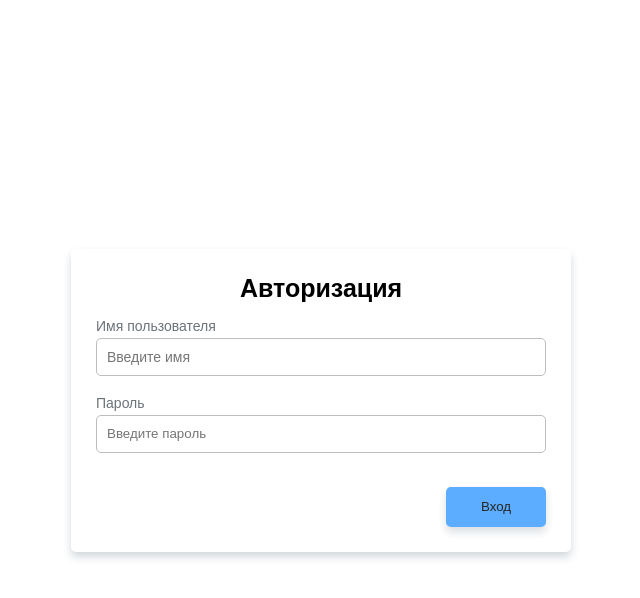
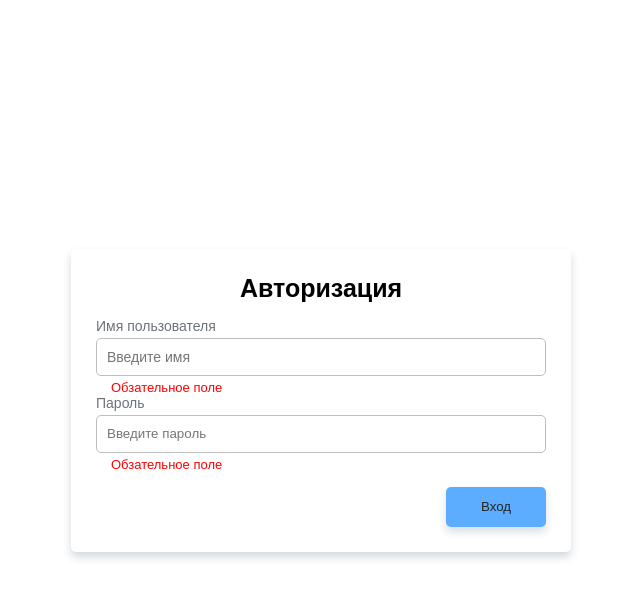
Before and after one commit to EvgeniiLu/advengineering-test-task, a Vue app: page /login in a window 1280 px wide. Both pictures are taken after a click on the button "Вход". Shown: the top 598 px of the page, without its empty margins (319-959 px from the left). Built offline with nearby package versions, Linux system fonts and the light colour scheme; no server answers; what mdi-vue would draw is missing.

Commit message:
add validation

```diff
--- a/db.json
+++ b/db.json
@@ -30,13 +30,13 @@
       "user": "admin",
       "password": "123456789",
       "name": "Иван Иванов",
-      "role":"ADMIN"
+      "role": "ADMIN"
     },
     {
       "user": "user",
       "password": "123456789",
       "name": "Петр Петров",
-      "role":"USER"
+      "role": "USER"
     }
   ]
 }
--- a/package.json
+++ b/package.json
@@ -4,15 +4,17 @@
   "private": true,
   "scripts": {
     "dev": "vite",
+    "db:serve": "node server.js",
     "build": "run-p type-check \"build-only {@}\" --",
     "preview": "vite preview",
     "build-only": "vite build",
     "type-check": "vue-tsc --noEmit -p tsconfig.app.json --composite false",
     "lint": "eslint . --ext .vue,.js,.jsx,.cjs,.mjs,.ts,.tsx,.cts,.mts --fix --ignore-path .gitignore",
-    "format": "prettier --write src/",
-    "db:serve": "node server.js"
+    "format": "prettier --write src/"
   },
   "dependencies": {
+    "@vuelidate/core": "^2.0.3",
+    "@vuelidate/validators": "^2.0.4",
     "axios": "^1.2.0-alpha.1",
     "json-server": "^0.17.4",
     "mdi-vue": "^3.0.13",
--- a/src/components/ui/TextFieldComponent.vue
+++ b/src/components/ui/TextFieldComponent.vue
@@ -23,7 +23,7 @@
           name="fade"
           mode="out-in"
         >
-          <span v-if="errorMessage">{{errorMessage}}</span>
+          <span v-if="message">{{message}}</span>
         </transition>
       </div>
   </div>
@@ -31,7 +31,7 @@
 
 <script setup lang="ts">
   import uniqid from 'uniqid';
-  import {ref, watch, defineProps, defineEmits} from "vue";
+  import {defineProps, defineEmits, computed} from "vue";
 
   const emits = defineEmits(['update:modelValue', 'input', 'blur'])
 
@@ -42,11 +42,18 @@
     },
     placeholder: String,
     label: String,
-    errorMessage: String,
+    errorMessage: {
+      type: Array,
+      default: () => []
+    },
     modelValue: String,
   })
 
   const inputId = uniqid()
+
+  const message = computed(() => {
+    return props.errorMessage.length ? props.errorMessage[0].$message : ''
+  })
 
   const setModelValue = (e) => {
     emits('update:modelValue', e)
--- /dev/null
+++ b/src/validation/index.ts
@@ -0,0 +1,12 @@
+import {_required, _minLength, _maxLength} from './messages'
+
+export const loginRules = {
+  username: {required: _required()},
+  password: {required: _required(), minLength: _minLength(8)}
+}
+
+export const eventRules = {
+  name: {required: _required()},
+  address: {required: _required()},
+  comment: {maxLength: _maxLength(100)}
+}
--- /dev/null
+++ b/src/validation/messages.ts
@@ -0,0 +1,18 @@
+import {
+  required,
+  minLength,
+  maxLength,
+  helpers
+} from "@vuelidate/validators";
+
+export function _required() {
+  return helpers.withMessage('Обзательное поле', required)
+}
+
+export function _minLength(params) {
+  return helpers.withMessage(({$params}) => `Не меньше ${$params.min} символов`, minLength(params))
+}
+
+export function _maxLength(params) {
+  return helpers.withMessage(({$params}) => `Не более ${$params.max} символов`, maxLength(params))
+}
--- a/src/views/AddEvent.vue
+++ b/src/views/AddEvent.vue
@@ -12,26 +12,32 @@
 
         <div class="event_content">
           <text-field-component
-            v-model="state.event.name"
+            v-model="event.name"
             label="Имя пользователя"
             placeholder="Введите имя"
+            @input="v$.name.$touch()"
+            :error-message="v$.name.$errors"
           />
           <text-field-component
-            v-model="state.event.address"
+            v-model="event.address"
             label="Адрес"
             placeholder="Введите адрес"
+            @input="v$.address.$touch()"
+            :error-message="v$.address.$errors"
           />
           <text-field-component
-            v-model="state.event.comment"
+            v-model="event.comment"
             label="Комментарий"
             placeholder="Введите комментарий"
+            @input="v$.comment.$touch()"
+            :error-message="v$.comment.$errors"
           />
         </div>
 
         <div class="event_actions">
           <button-component
             elevation
-            :loading="state.loading"
+            :loading="loading"
             @click="addEvent"
           >
             Добавить заказ
@@ -44,47 +50,52 @@
 
 <script setup lang="ts">
   import {useEventsStore} from "@/stores/events"
-  import {onActivated, reactive} from "vue";
+  import {ref} from "vue";
+  import {useVuelidate} from '@vuelidate/core'
+  import {eventRules} from "@/validation"
 
   const eventsStore = useEventsStore()
 
-  const state = reactive({
-    event: {
+  const event = ref({
       name: '',
       address: '',
       date: '',
       status: '',
       comment: ''
-    },
-    loading: false
   })
+  const loading = ref(false)
+
+  const v$ = useVuelidate(eventRules, event.value)
 
   const addEvent = async () => {
+    const result = await v$.value.$validate()
+    if (!result) return
+
     try {
-      state.loading = true
+      loading.value = true
       setProperties()
-      const data = await eventsStore.addEvent(state.event)
+      const data = await eventsStore.addEvent(event.value)
       resetEventState()
     } catch (e) {
       console.log(e)
     } finally {
-      state.loading = false
+      loading.value = false
     }
   }
 
   const setProperties = () => {
-    state.event.status = 'Новый'
-    state.event.date = formatDate().replace(' г.', '')
+    event.value.status = 'Новый'
+    event.value.date = formatDate()
   }
 
   const formatDate = () => {
     const date = new Date()
-    const options = { day: '2-digit', month: 'long', year: 'numeric' }
-    return date.toLocaleDateString('ru-RU', options)
+    const str = date.toLocaleDateString('ru-RU', {day: '2-digit', month: 'long', year: 'numeric'})
+    return str.replace(' г.', '')
   }
 
   const resetEventState = () => {
-    state.event = {
+    event.value = {
       name: '',
       address: '',
       date: '',
--- a/src/views/Login.vue
+++ b/src/views/Login.vue
@@ -17,12 +17,16 @@
           v-model="form.username"
           label="Имя пользователя"
           placeholder="Введите имя"
+          @input="v$.username.$touch()"
+          :error-message="v$.username.$errors"
         />
         <text-field-component
           v-model="form.password"
           label="Пароль"
           placeholder="Введите пароль"
           type="password"
+          @input="v$.password.$touch()"
+          :error-message="v$.password.$errors"
         />
       </div>
 
@@ -40,23 +44,30 @@
 </template>
 
 <script setup lang="ts">
-  import {reactive, ref} from 'vue'
+  import {ref} from 'vue'
   import {useRouter} from 'vue-router'
-  import {useUserStore} from "@/stores/user";
+  import {useUserStore} from "@/stores/user"
+  import {useVuelidate} from '@vuelidate/core'
+  import {loginRules} from "@/validation"
 
   const userStore = useUserStore()
   const router = useRouter()
 
-  const form = reactive({
+  const form = ref({
     username: '',
     password: ''
   })
   let loading = ref(false)
 
+  const v$ = useVuelidate(loginRules, form.value)
+
   const login = async () => {
+    const result = await v$.value.$validate()
+    if (!result) return
+
     try {
       loading.value = true
-      const data = await userStore.login(form)
+      const data = await userStore.login(form.value)
       if (data.user) await router.push({name: 'events'})
     } catch (e) {
       console.log(e)
```
Also changed, not shown: 1 other file (tests, documents, lock files or other folders).
